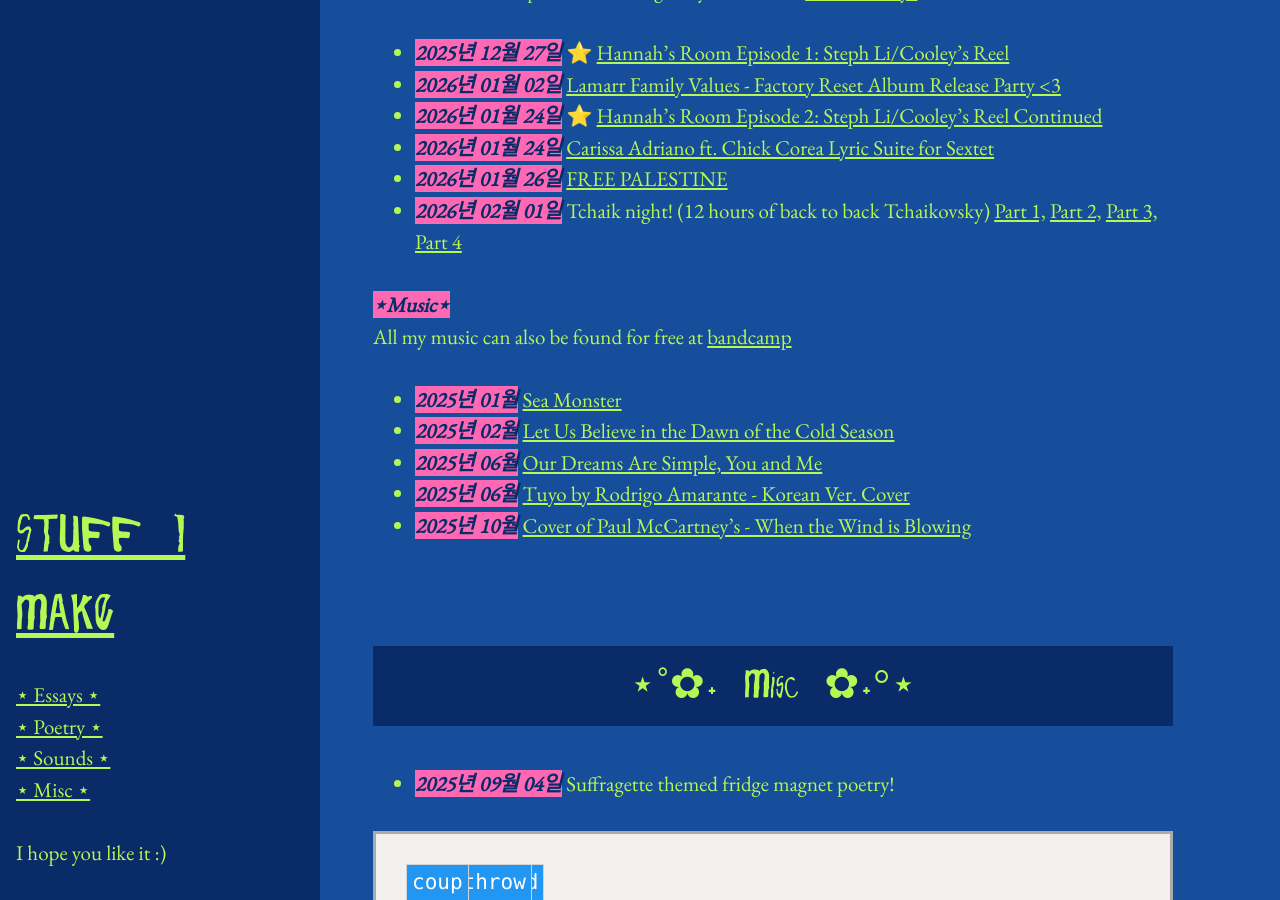
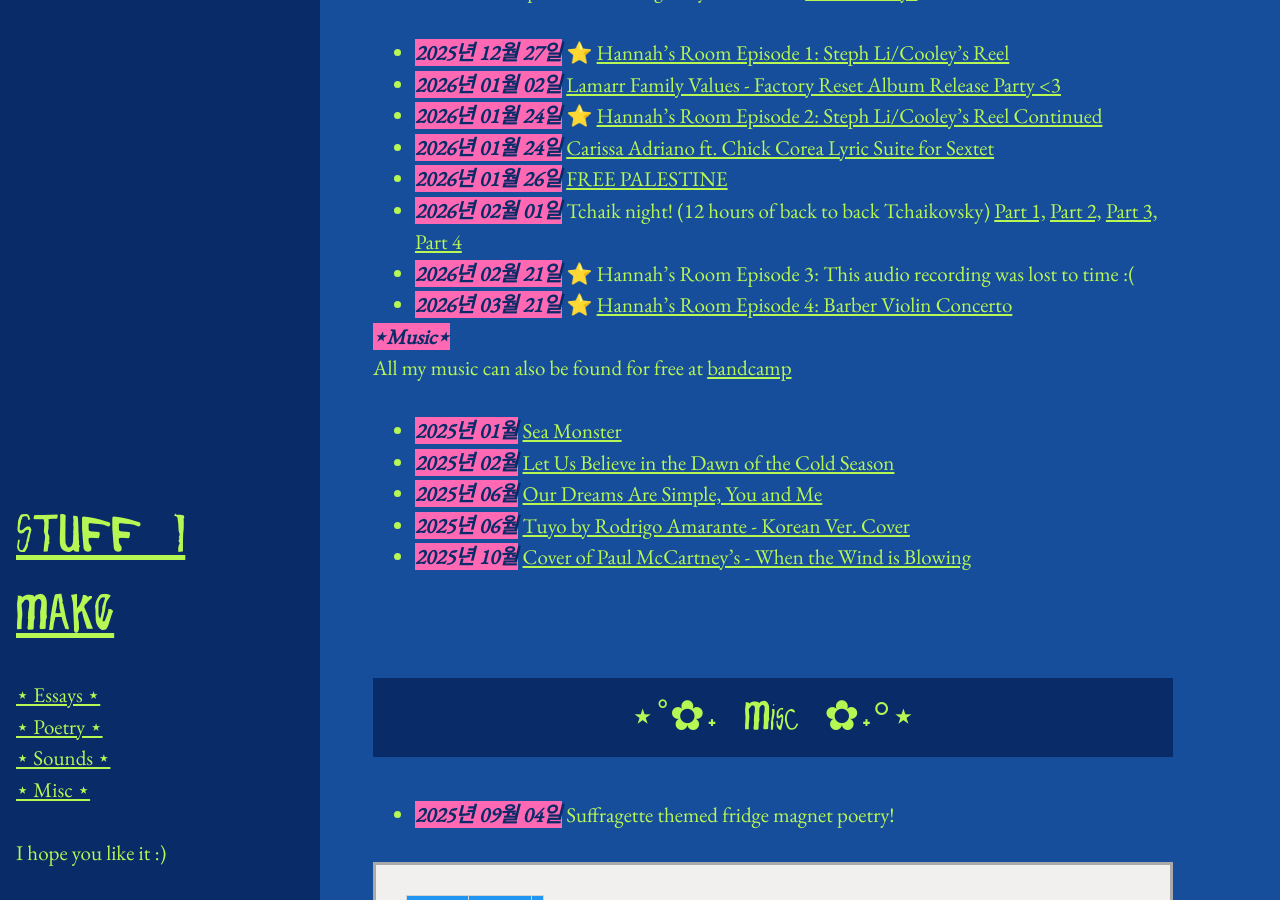
Before and after one commit to limh0228/schemes_and_machinations, a Jekyll site: the page built from pages/my_content.md, in a window 1280 px wide and 900 px high, scrolled down 1948 px. Built offline with Jekyll 4.4.1, drawn with Linux system fonts in a browser that asks for light colours.

Commit message:
hannah's room ep 3

```diff
--- a/pages/my_content.md
+++ b/pages/my_content.md
@@ -145,7 +145,8 @@ All archived radio episodes were originally aired live at [8ballradio.nyc](https
 - <mark>2026년 01월 24일</mark> [Carissa Adriano ft. Chick Corea Lyric Suite for Sextet](/assets/audio/radio/2026-01-24-carissa_guest.mp3)
 - <mark>2026년 01월 26일</mark> [FREE PALESTINE]({{ site.baseurl }}{% post_url 2026-01-26-free-palestine %})
 - <mark>2026년 02월 01일</mark> Tchaik night! (12 hours of back to back Tchaikovsky) [Part 1,](/assets/audio/radio/Tchaik/Tchaik1.mp3) [Part 2,](/assets/audio/radio/Tchaik/Tchaik2.mp3)  [Part 3,](/assets/audio/radio/Tchaik/Tchaik3.mp3) [Part 4](/assets/audio/radio/Tchaik/Tchaik4.mp3)
-
+- <mark>2026년 02월 21일</mark> ⭐ Hannah's Room Episode 3: This audio recording was lost to time :(
+- <mark>2026년 03월 21일</mark> ⭐ [Hannah's Room Episode 4: Barber Violin Concerto](/assets/audio/radio/HannahsRoomEp3.mp3)
 <br>
 
 <mark>⋆Music⋆</mark>
```
Also changed, not shown: assets/images/books/barghouti.jpg (deleted), assets/images/neighborhood/jessie.png (deleted), 7 other files.
